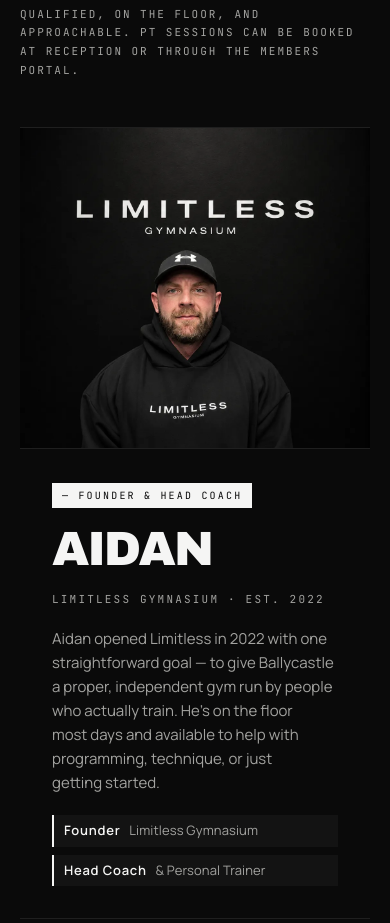
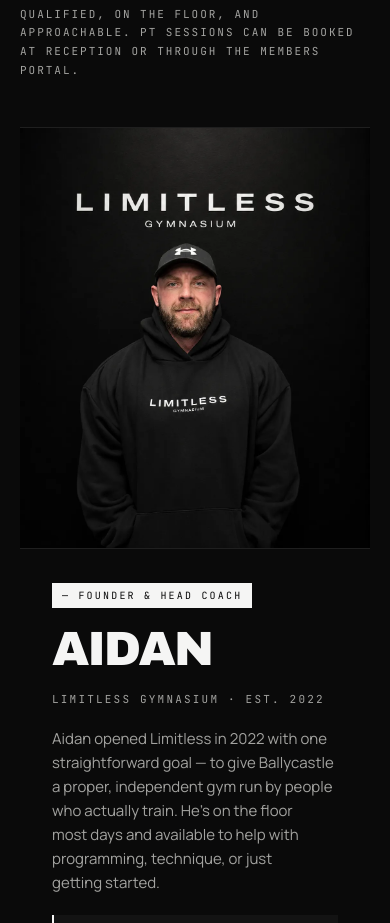
Before and after one commit to AGuerriere/limitless-gymnasium, a Next.js app: page / in a window 390 px wide. Shown: the part 3240-4163 px from the top of the page. Built offline with nearby package versions, Linux system fonts and the light colour scheme.

Commit message:
updated all photos

```diff
--- a/app/globals.css
+++ b/app/globals.css
@@ -580,10 +580,14 @@
 }
 .founder-creds .cred b { color: var(--ink); font-weight: 600; letter-spacing: 0.06em; margin-right: 6px; }
 
-@media (max-width: 820px) {
+@media (max-width: 720px) {
   .coach-founder-row { grid-template-columns: 1fr; }
-  .coach-founder-row .portrait-wrap { height: 320px; }
+  .coach-founder-row .portrait-wrap { height: 524px; }
+  .coach-founder-row .portrait-wrap img { object-position: center 45%; }
   .coach-founder-row .founder-info { padding: 32px; border-left: none; border-top: 1px solid var(--line); }
+}
+@media (max-width: 480px) {
+  .coach-founder-row .portrait-wrap { height: 420px; }
 }
 
 /* Coach cards */
--- a/app/page.tsx
+++ b/app/page.tsx
@@ -156,7 +156,7 @@
               {/* Aidan — Founder */}
               <div className="coach-founder-row">
                 <div className="portrait-wrap">
-                  <Image src="/portraits/aidan.webp" alt="Aidan — Founder" fill style={{ objectFit: "cover", objectPosition: "center 10%" }} />
+                  <Image src="/portraits/aidan.webp" alt="Aidan — Founder" fill style={{ objectFit: "cover" }} />
                 </div>
                 <div className="founder-info">
                   <div>
```
